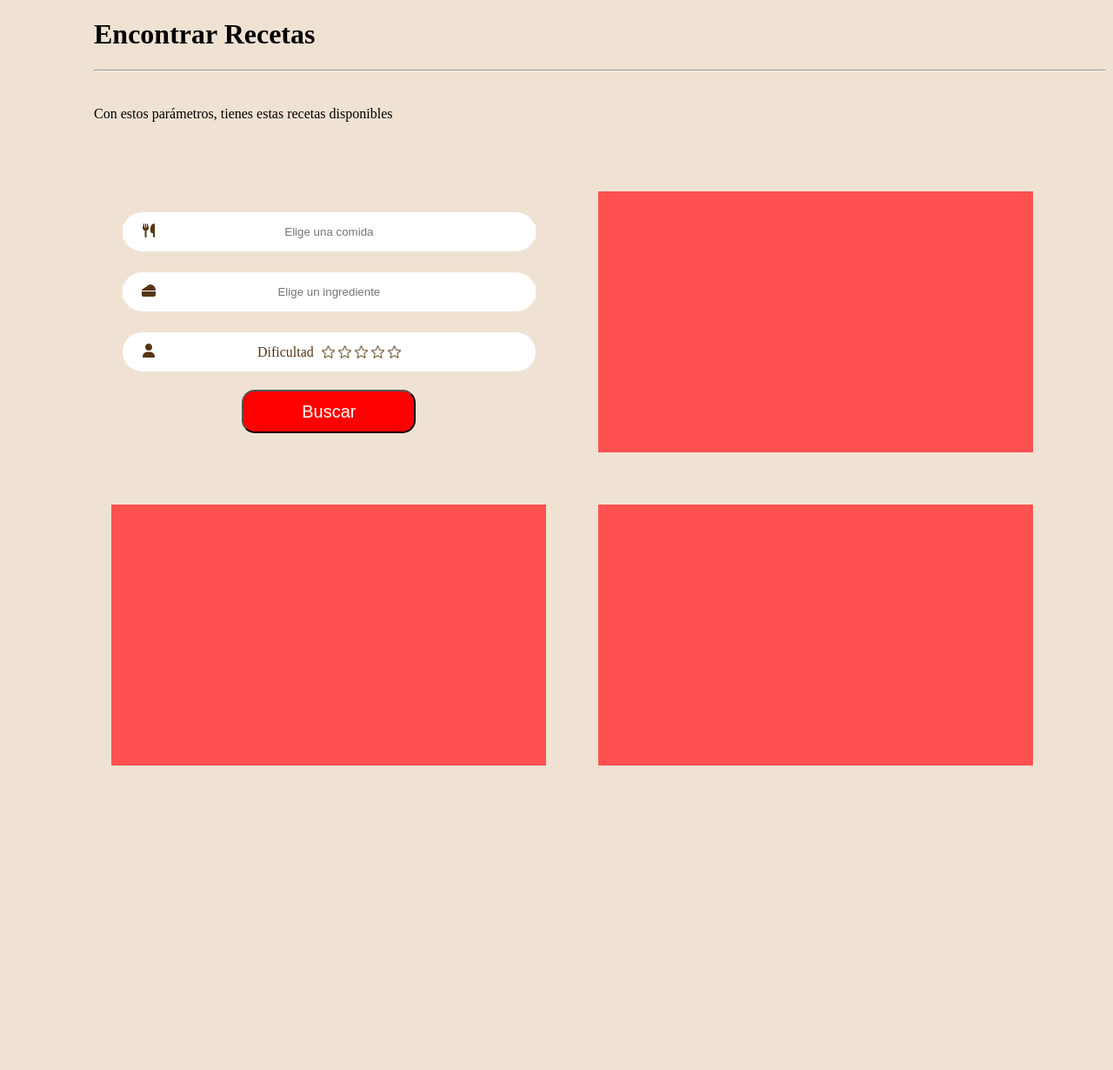
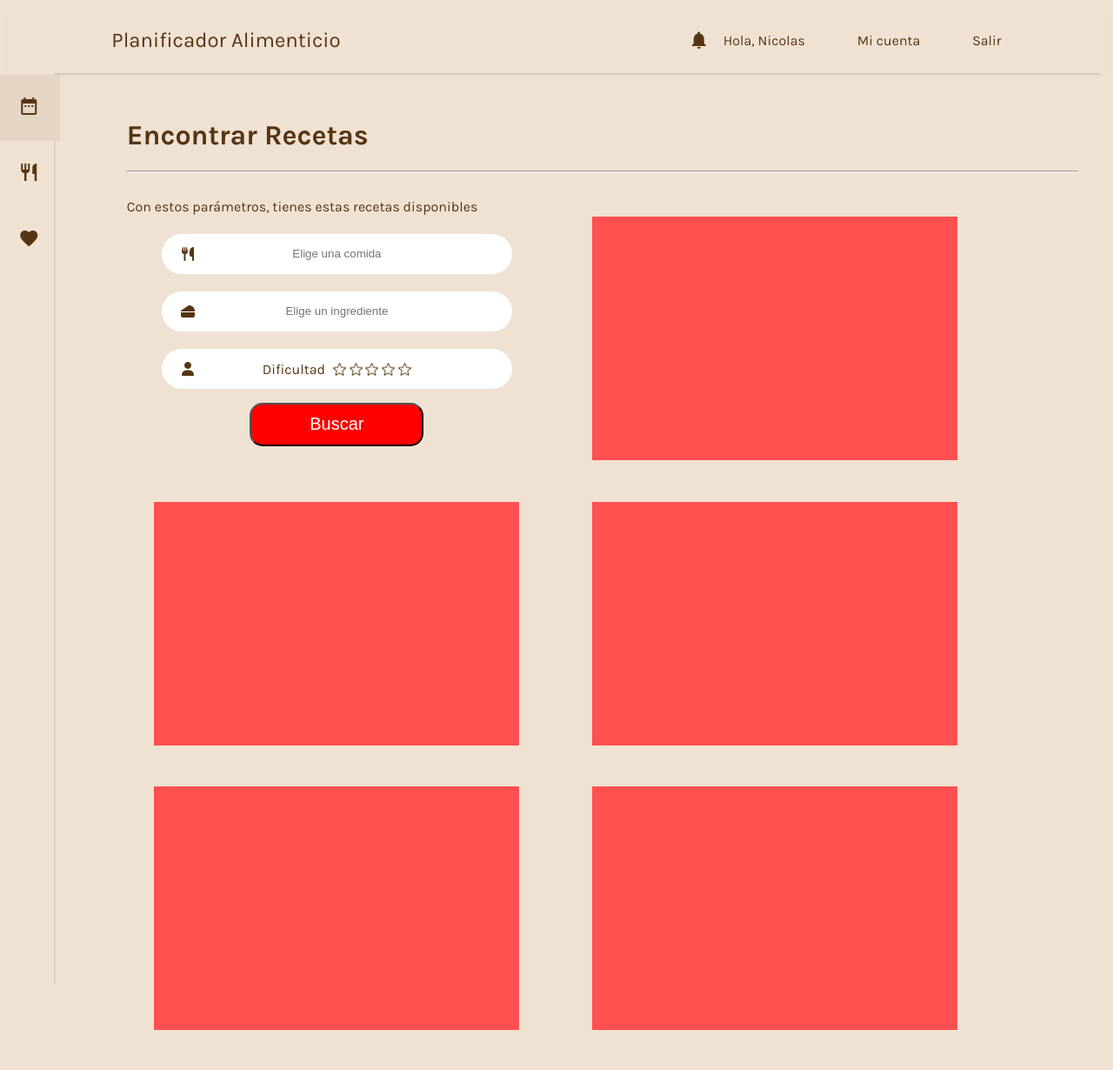
Before and after one commit to nicolasdeory/FoodScheduler, a PHP site: page /busqueda.php in a window 1280 px wide. Shown: the whole page at 87% size. Before the commit the page ends 880 px from the top, so only its background shows below. Run offline with PHP 8.4, Linux system fonts and the light colour scheme; some libraries are stand-ins or nearby versions.

Commit message:
Introduced the menu bars

```diff
--- a/busqueda.php
+++ b/busqueda.php
@@ -1,19 +1,36 @@
 <!DOCTYPE html>
-<html lang="ES">
+<html>
+<head>
+<link rel="stylesheet" type="text/css" href="css/vistareceta.css">
+<link rel="stylesheet" href="css/busqueda.css">
+<meta charset="UTF-8">
+<meta name="viewport" content="width=device-width, initial-scale=1.0">
+<link href="https://fonts.googleapis.com/css2?family=Karla:wght@400;700&display=swap" rel="stylesheet">
+<link href="https://fonts.googleapis.com/icon?family=Material+Icons" rel="stylesheet">
+<script src="https://kit.fontawesome.com/85abaff11f.js" crossorigin="anonymous"></script>
 
 
-<header>
-
-    <meta charset="UTF-8">
-    <meta name="viewport" content="width=device-width, initial-scale=1.0">
-    <script src="https://kit.fontawesome.com/85abaff11f.js" crossorigin="anonymous"></script>
-    <!-- BARRA SUPERIOR-->
-
-    <link rel="stylesheet" href="css/busqueda.css">
-</header>
-
+</head>
 <body>
 
+    <div class="menu">
+        <div class="izquierda">
+          <div class="burger"> <span class="material-icons toggle">menu</span></div>
+          <div class="derechatitulo">
+            <div class= "titulo"> <p>Planificador Alimenticio</p> </div>
+            <div class="espacio"> </div>
+            <span class="material-icons campana">notifications</span>
+          </div>
+        </div>
+        <div class="partederechamenu">
+            <p> Hola, Nicolas </p>
+            <p> Mi cuenta </p>
+            <p> Salir </p>
+        </div>
+    </div>
+
+    <div class="centro">
+    <div class="contenidodelaweb">
     <div class="title">
         <h1>Encontrar Recetas</h1>
     </div>
@@ -92,14 +109,35 @@
 
         </div>
 
+        <div class="result">
+
+        </div>
+
+        <div class="result">
+
+        </div>
+
 
     </div>
 
+    </div>
 
+    <div class="barralateral">
+        <div class="elemento elementoactivo"> <span class="material-icons iconocolumna"> date_range </span> </div>
+        <div class="elemento"> <span class="material-icons iconocolumna"> restaurant </span> </div>
+        <div class="elemento"> <span class="material-icons iconocolumna"> favorite </span> </div>
+        <div class="espaciodeabajo"> </div>
+    </div>
+
+    </div>
+
+<script>
+  let menu = document.querySelector('.toggle')
+  menu.addEventListener('click', (e) => {
+    document.querySelector('.partederechamenu').classList.toggle('active');
+    document.querySelector('.navegacion').classList.toggle('activenav');
+  });
+</script>
 
 </body>
-
-
-
-
 </html>
--- a/css/busqueda.css
+++ b/css/busqueda.css
@@ -4,33 +4,34 @@ html{
 
 
     .title, .subtitle{
-        text-indent: 100px;
+        text-indent: 50px;
     }
 
     .subtitle{
-        margin-top: 40px;
+        margin-top: 30px;
 
     }
 
 
     .line{
-        padding-left: 100px;
+        padding-left: 50px;
         color: black;
     }
 
     .contenedor{
         width: 95%;
-        height: 500px;
-        margin: 50px;
+        height: 100%;
+        margin: 0px;
         display: flex;
         flex-wrap: wrap;
-        justify-content: center;
+        justify-content: space-evenly;
+
     }
 
     .search, .result{
-        margin: 30px;
-        width: 500px;
-        height: 300px;
+        margin: 2px;
+        width: 420px;
+        height: 280px;
         text-align: center;
     }
 
@@ -45,6 +46,7 @@ html{
 
     .comida, .ingrediente, .dificultad{
         width: 95%;
+        padding: 2px;
         height: 15%;
         background-color: white;
         color: #563514;
--- /dev/null
+++ b/css/vistareceta.css
@@ -0,0 +1,198 @@
+body{
+    background-color: #F0E2D3;
+    color: #563514;
+    font-family: 'Karla', sans-serif;
+    border-color: #563514;
+
+    -webkit-user-select: none;
+    -moz-user-select: none;
+    -ms-user-select: none;
+    user-select: none;
+}
+
+/*ESTILOS DE LA BARRA DEL MENÚ */
+
+.titulo {
+    display: flex;
+    color: #563514;
+    font-size: 3vmin;
+    font-family: 'Karla', sans-serif;
+}
+
+.menu{
+    display: flex;
+    flex-direction: row;
+    justify-content: center;
+    align-items: center;
+    width: 100%;
+     -webkit-box-shadow: 0 4px 6px -6px #595959;
+     -moz-box-shadow: 0 4px 6px -6px #595959;
+     box-shadow: 0 4px 6px -6px #595959;
+}
+
+.partederechamenu{
+    padding-left: 2vmin;
+    display: flex;
+    flex-direction: row;
+    align-items: center;
+    justify-content: space-between;
+    width: 40vmin;
+}
+
+.burger{
+    display:none;
+}
+
+.izquierda{
+    display:flex;
+    align-items: center;
+    flex-direction: row;
+}
+
+.espacio{
+    width: 50vmin;
+}
+.derechatitulo{
+    display: flex;
+    flex-direction: row;
+    align-items: center;
+}
+
+/*ESTILOS DEL CUERPO */
+
+.centro{
+    display: flex;
+    flex-direction: row-reverse;
+    justify-content: flex-end;
+}
+
+.barralateral{
+    padding-top: 0.3vmin;
+    display: flex;
+    flex-direction: column;
+    width: 4%;
+    align-items: center;
+    border-right: 2px solid #E0D0C0;
+    padding-right: 0.4vmin;
+    background-color: #F0E2D3;
+}
+
+.elemento{
+    padding: 3vmin;
+
+}
+
+.elemento:hover{
+    padding: 3vmin;
+    background-color: #d7bea8;
+    transition: background 0.8s;
+
+}
+
+.elementoactivo{
+    background-color: #E5D5C5;
+}
+
+.espaciodeabajo{
+    height: 50vmin;
+}
+
+.contenidodelaweb{
+    padding: 4vmin;
+}
+
+@media (max-width: 768px){
+
+    /*ESTILOS DE LA BARRA DEL MENÚ */
+    .burger{
+        display: flex;
+        align-items: center;
+        align-items: center;
+    }
+
+    .partederechamenu{
+        display: none;
+        flex-direction: column;
+    }
+    .menu{
+        flex-direction: column;
+        width: 100%;
+    }
+    .active{
+        display: flex;
+    }
+    .activenav{
+        margin-top: 18vmin;
+    }
+
+    .titulo{
+        padding-left: 2vmin;
+        font-size: 4vmin;
+        width: 70vmin;
+
+    }
+    .izquierda{
+        display: flex;
+        flex-direction: row;
+        width: 100%;
+        -webkit-box-shadow: 0 4px 6px -6px #808080;
+        -moz-box-shadow: 0 4px 6px -6px #808080;
+        box-shadow: 0 4px 6px -6px #808080;
+    }
+
+    .derechatitulo{
+        display: flex;
+        align-items: center;
+        justify-content: space-between;
+        width: 100%;
+    }
+    .campana{
+        padding-right: 2vmin;
+    }
+    .espacio{
+        width: 10vmin;
+    }
+
+    /*ESTILOS DEL CUERPO */
+
+    .centro{
+        display: flex;
+        flex-direction: column;
+        justify-content: space-between;
+
+    }
+
+    .barralateral{
+        display: flex;
+        flex-direction: row;
+        width: 100%;
+        align-items: center;
+        justify-content: center;
+        border-top: 2px solid #E0D0C0;
+        border-bottom: 2px solid #E0D0C0;
+        padding-right: 0.4vmin;
+
+        position: fixed;
+        bottom: 0;
+    }
+
+    .elemento{
+        padding: 3vmin;
+
+    }
+
+    .elementoactivo{
+        background-color: #E5D5C5;
+    }
+
+    .espaciodeabajo{
+        height: 0px;
+        width: 0px;
+    }
+
+    .contenidodelaweb{
+        display: flex;
+        padding: 4vmin;
+    }
+
+}
```
